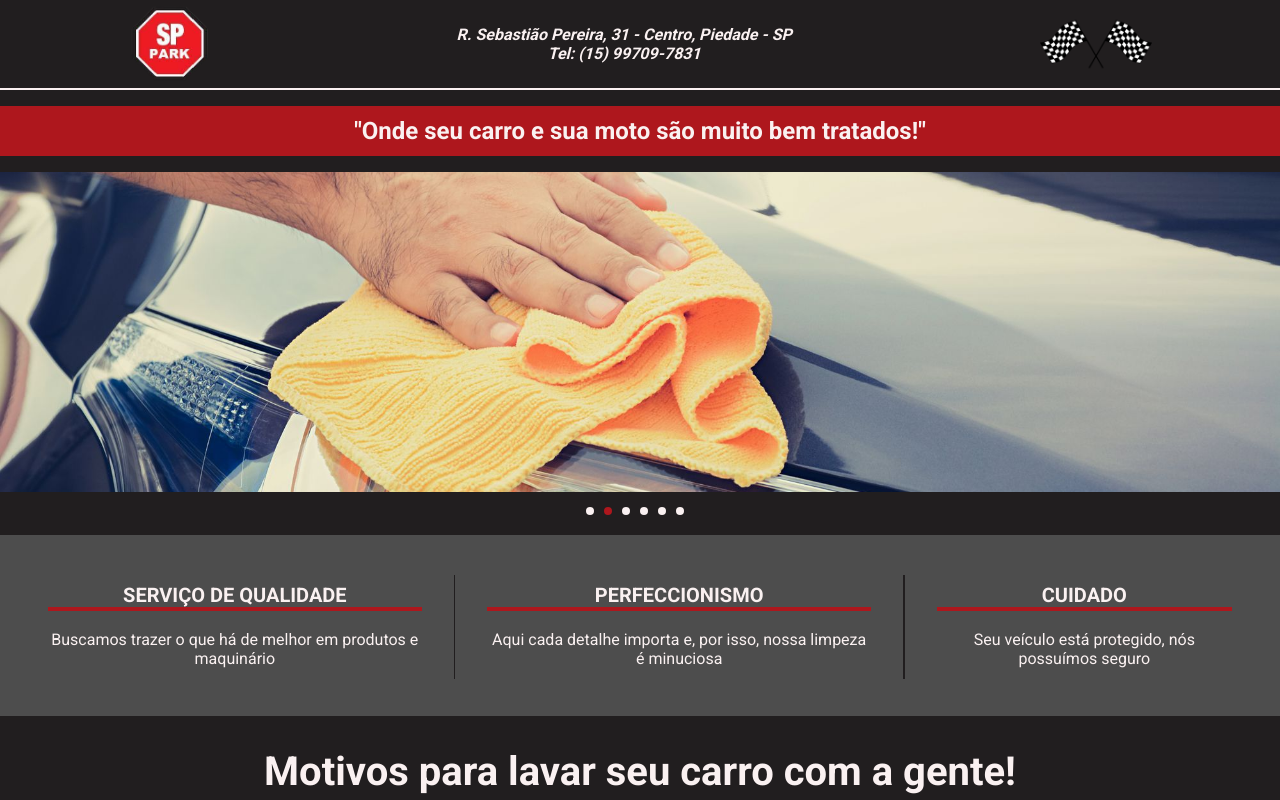
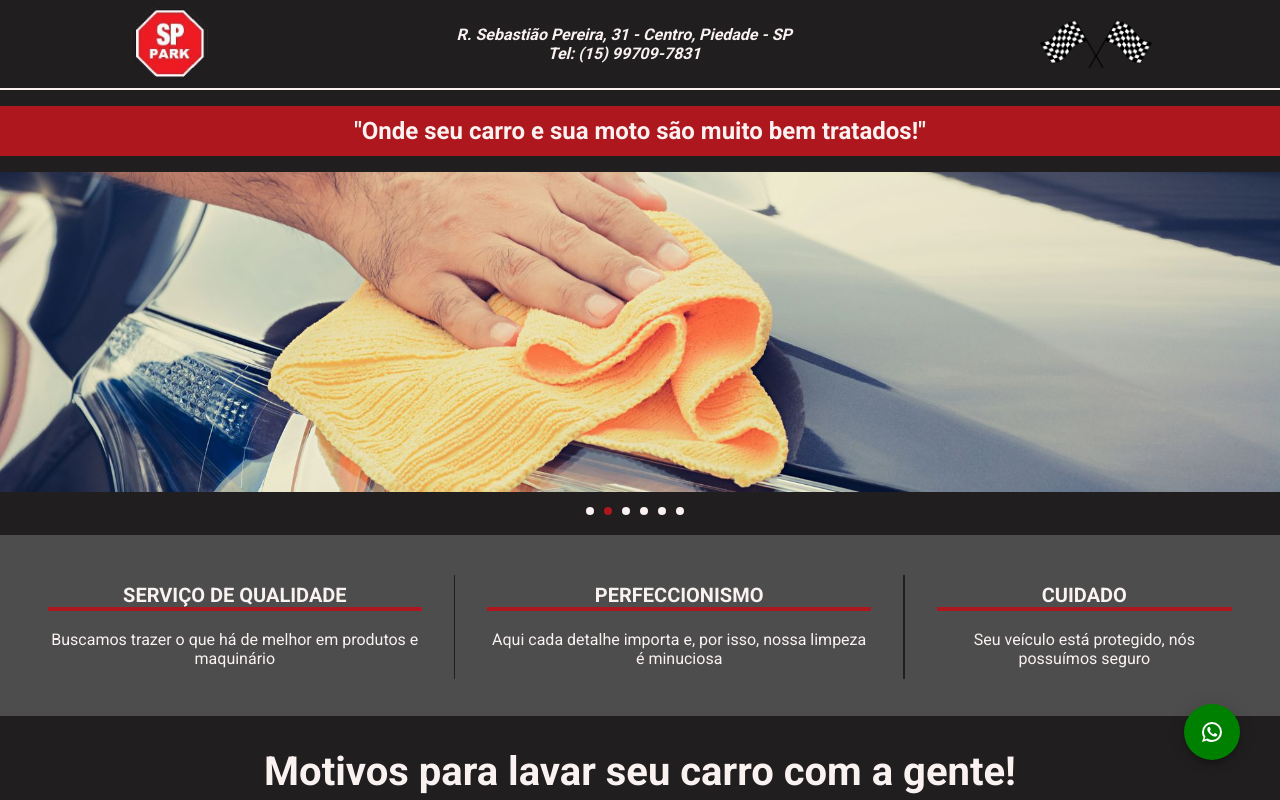
Before and after one commit to guicavazzana/sppark, a React (Create React App) app: page / in a window 1280 px wide. Shown: the top 800 px of the page. Built offline with nearby package versions, Linux system fonts and the light colour scheme.

Commit message:
WhatsApp Button Added

```diff
--- a/src/App.js
+++ b/src/App.js
@@ -7,6 +7,7 @@ import { Motivos } from './components/Motivos'
 import { Footer } from './components/Footer'
 import { Description } from './components/Description'
 import { Copyright } from './components/Copyright'
+import { WhatsappButton } from './components/WhatsappButton'
 
 
 export function App() {
@@ -28,6 +29,8 @@ export function App() {
 
     <Copyright />
 
+    <WhatsappButton />
+
     <GlobalStyle />
     </>
   )
--- /dev/null
+++ b/src/components/WhatsappButton/index.js
@@ -0,0 +1,15 @@
+import Fab from '@material-ui/core/Fab'
+import { Container } from './styles'
+import WhatsAppIcon from '@mui/icons-material/WhatsApp';
+
+export function WhatsappButton(){
+    return(
+        <Container>
+            <a href="https://api.whatsapp.com/send?phone=5515997097831&text=Ol%C3%A1!+Encotrei+voc%C3%AAs+pela+internet+e+gostaria+de+saber+sobre+&fbclid=PAAaatvX0XvPgvZZTIwGHXKDLieXNPTHL0Q3KnNP639-JP7u0MXU58_Oo3ftU">
+            <Fab color="inherit" aria-label="whatsapp">
+                <WhatsAppIcon />
+            </Fab>
+            </a>
+        </Container>
+    )
+}
--- /dev/null
+++ b/src/components/WhatsappButton/styles.js
@@ -0,0 +1,17 @@
+import styled from 'styled-components'
+
+export const Container = styled.div`
+    position: fixed;
+    width: auto;
+    height: auto;
+    bottom: 2.5rem;
+    right: 2.5rem;
+    a{
+        text-decoration: none;
+        color: white;
+    }
+    .MuiFab-colorInherit{
+        background-color: green;
+        &:hover {background-color: green}
+    }
+    `
```
Also changed, not shown: package.json (+7 -0 lines), 1 other file (tests, documents, lock files or other folders).
